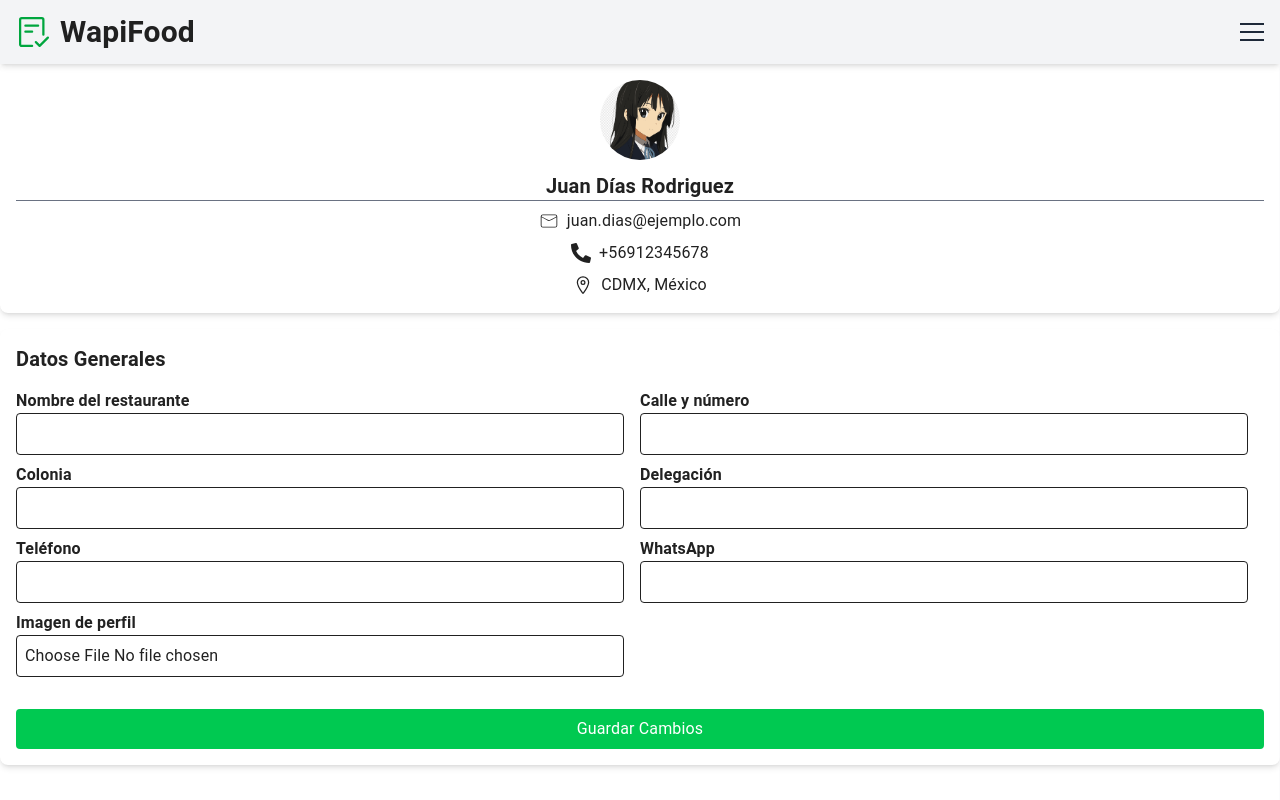
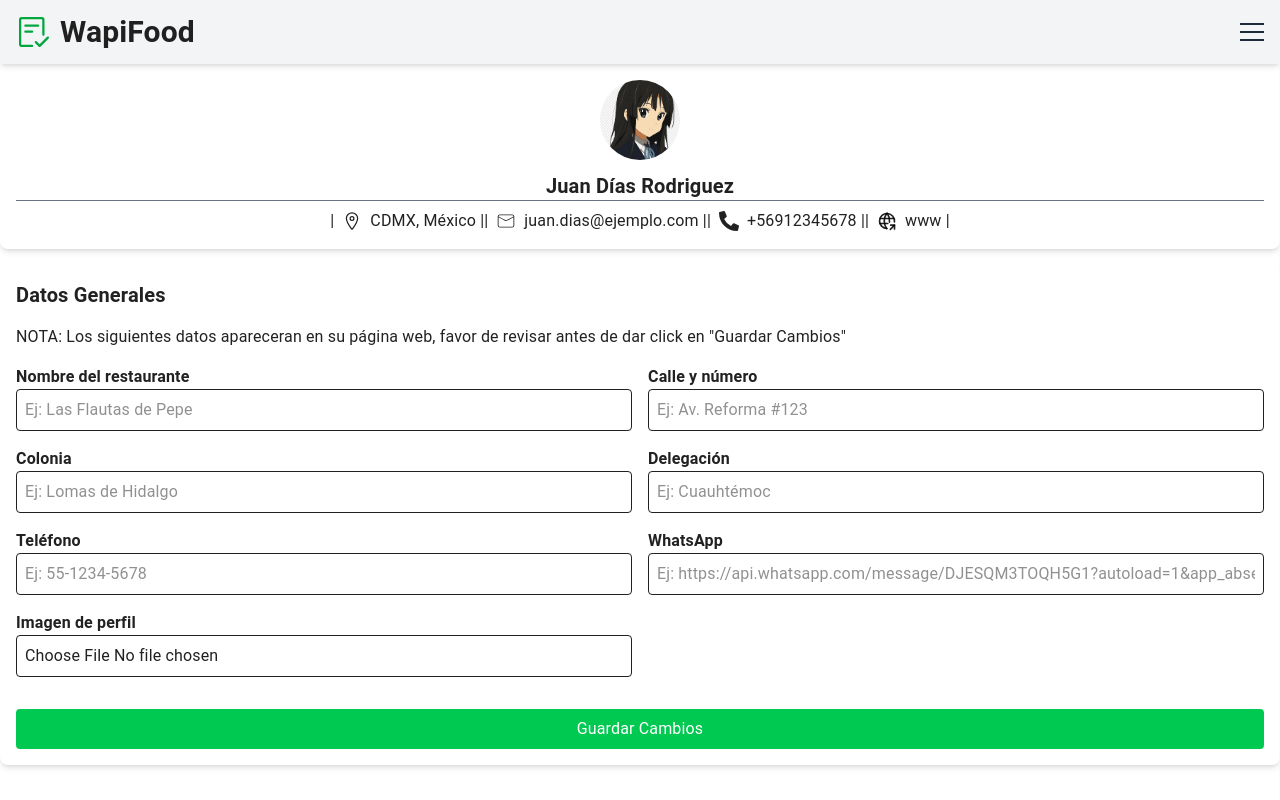
Before and after one commit to wapifoodmx-ctrl/WapifoodFront, a Next.js app: page /user in a window 1280 px wide. Built offline with nearby package versions, Linux system fonts and the light colour scheme; sample sign-in values are in the browser's storage.

Commit message:
se cambiaron cosas en user y se agrego link en la página principal para client menu

```diff
--- a/components/Main.jsx
+++ b/components/Main.jsx
@@ -13,6 +13,9 @@ export default function Main() {
     const handleHowItWorksClick = () => {
         router.push('/login');
     };
+    const handleClientMenuClick = () => {
+        router.push('/clientmenu');
+    }
 
     return (
         <main className="bg-[#3fe283] h-auto ">
@@ -38,6 +41,12 @@ export default function Main() {
                         >
                             Iniciar Sesión
                         </button>
+                        <button
+                            className="rounded-lg bg-white text-black border-black  p-2 w-full cursor-pointer text-2xl"
+                            onClick={handleClientMenuClick}
+                        >
+                            Menu del Cliente
+                        </button>
 
                     </div>
 
--- a/user/userpage.jsx
+++ b/user/userpage.jsx
@@ -1,3 +1,4 @@
+import { TbWorldShare } from "react-icons/tb";
 import { Formik, Form, Field, ErrorMessage } from "formik";
 import * as Yup from "yup";
 import { IoLocationOutline } from "react-icons/io5";
@@ -9,7 +10,7 @@ import Navbar from "@/dashboardComponents/navbar";
 
 // Validaciones con Yup
 const personalInfoSchema = Yup.object().shape({
-  phone: Yup.string().required("Teléfono es requerido"),
+  telephone: Yup.string().required("Teléfono es requerido"),
   profileImage: Yup.mixed().required("La imagen de perfil es requerida"),
 });
 
@@ -31,20 +32,22 @@ export default function UserPage() {
           </div>
           <div className="border-b-1 w-full border-gray-500"></div>
         </div>
-        <div className="space-y-2 mt-2 flex flex-col justify-center items-center">
-          <p className="flex gap-2"><CiMail className="text-xl self-center" /> juan.dias@ejemplo.com</p>
-          <p className="flex gap-2"><FaPhoneAlt className="text-xl self-center" /> +56912345678</p>
-          <p className="flex gap-2"><IoLocationOutline className="text-xl self-center" /> CDMX, México</p>
+        <div className="pt-2 flex flex-col justify-center items-center md:flex-row ">
+          <p className="flex gap-2">| <IoLocationOutline className="text-xl self-center" /> CDMX, México |</p>
+          <p className="flex gap-2">| <CiMail className="text-xl self-center" /> juan.dias@ejemplo.com |</p>
+          <p className="flex gap-2">| <FaPhoneAlt className="text-xl self-center" /> +56912345678 |</p>
+          <a className="flex gap-2 cursor-pointer">| <TbWorldShare className="text-xl self-center"/> www |</a>
         </div>
       </div>
       <div className="bg-white shadow-md rounded-lg p-4 mt-4">
         <Formik
           initialValues={{
-            name: "",
-            lastName: "",
-            email: "",
-            phone: "",
-            position: "",
+            restaurantName: "",
+            street: "",
+            neighborhood: "",
+            delegation: "",
+            telephone: "",
+            whatsapp: "",
             profileImage: null,
           }}
           validationSchema={personalInfoSchema}
@@ -55,43 +58,81 @@ export default function UserPage() {
           {({ setFieldValue }) => (
             <Form className="flex flex-col space-y-4">
               <h3 className="font-bold text-xl">Datos Generales</h3>
-              <div className="grid grid-cols-1 md:grid-cols-2 space-y-2">
-                <div className="flex flex-col pr-4">
-                  <label className="font-bold" htmlFor="name">Nombre del restaurante</label>
-                  <Field type="text" id="name" name="name" className="border p-2 rounded" />
-                  <ErrorMessage name="name" component="div" className="text-red-500 text-sm" />
+              <p>NOTA: Los siguientes datos apareceran en su página web, favor de revisar antes de dar click en "Guardar Cambios"</p>
+              <div className="grid grid-cols-1 md:grid-cols-2 gap-4">
+                <div className="flex flex-col">
+                  <label className="font-bold" htmlFor="restaurantName">Nombre del restaurante</label>
+                  <Field
+                    type="text"
+                    id="restaurantName"
+                    name="restaurantName"
+                    placeholder="Ej: Las Flautas de Pepe"
+                    className="border p-2 rounded"
+                  />
+                  <ErrorMessage name="restaurantName" component="div" className="text-red-500 text-sm" />
                 </div>
-                <div className="flex flex-col pr-4">
-                  <label className="font-bold" htmlFor="lastName">Calle y número</label>
-                  <Field type="text" id="lastName" name="lastName" className="border p-2 rounded" />
-                  <ErrorMessage name="lastName" component="div" className="text-red-500 text-sm" />
+                <div className="flex flex-col">
+                  <label className="font-bold" htmlFor="street">Calle y número</label>
+                  <Field
+                    type="text"
+                    id="street"
+                    name="street"
+                    placeholder="Ej: Av. Reforma #123"
+                    className="border p-2 rounded"
+                  />
+                  <ErrorMessage name="street" component="div" className="text-red-500 text-sm" />
                 </div>
-                <div className="flex flex-col pr-4">
-                  <label className="font-bold" htmlFor="email">Colonia</label>
-                  <Field type="email" id="email" name="email" className="border p-2 rounded" />
-                  <ErrorMessage name="email" component="div" className="text-red-500 text-sm" />
+                <div className="flex flex-col">
+                  <label className="font-bold" htmlFor="neighborhood">Colonia</label>
+                  <Field
+                    type="text"
+                    id="neighborhood"
+                    name="neighborhood"
+                    placeholder="Ej: Lomas de Hidalgo"
+                    className="border p-2 rounded"
+                  />
+                  <ErrorMessage name="neighborhood" component="div" className="text-red-500 text-sm" />
                 </div>
-                <div className="flex flex-col pr-4">
-                  <label className="font-bold" htmlFor="phone">Delegación</label>
-                  <Field type="tel" id="phone" name="phone" className="border p-2 rounded" />
-                  <ErrorMessage name="phone" component="div" className="text-red-500 text-sm" />
+                <div className="flex flex-col">
+                  <label className="font-bold" htmlFor="delegation">Delegación</label>
+                  <Field
+                    type="text"
+                    id="delegation"
+                    name="delegation"
+                    placeholder="Ej: Cuauhtémoc"
+                    className="border p-2 rounded"
+                  />
+                  <ErrorMessage name="delegation" component="div" className="text-red-500 text-sm" />
                 </div>
-                <div className="flex flex-col pr-4">
-                  <label className="font-bold" htmlFor="position">Teléfono</label>
-                  <Field type="text" id="position" name="position" className="border p-2 rounded" />
-                  <ErrorMessage name="position" component="div" className="text-red-500 text-sm" />
+                <div className="flex flex-col">
+                  <label className="font-bold" htmlFor="telephone">Teléfono</label>
+                  <Field
+                    type="tel"
+                    id="telephone"
+                    name="telephone"
+                    placeholder="Ej: 55-1234-5678"
+                    className="border p-2 rounded"
+                  />
+                  <ErrorMessage name="telephone" component="div" className="text-red-500 text-sm" />
                 </div>
-                <div className="flex flex-col pr-4">
-                  <label className="font-bold" htmlFor="position">WhatsApp</label>
-                  <Field type="text" id="position" name="position" className="border p-2 rounded" />
-                  <ErrorMessage name="position" component="div" className="text-red-500 text-sm" />
+                <div className="flex flex-col">
+                  <label className="font-bold" htmlFor="whatsapp">WhatsApp</label>
+                  <Field
+                    type="tel"
+                    id="whatsapp"
+                    name="whatsapp"
+                    placeholder="Ej: https://api.whatsapp.com/message/DJESQM3TOQH5G1?autoload=1&app_absent=0"
+                    className="border p-2 rounded"
+                  />
+                  <ErrorMessage name="whatsapp" component="div" className="text-red-500 text-sm" />
                 </div>
-                <div className="flex flex-col pr-4">
-                  <label className="font-bold" htmlFor="profileImage">Imagen de perfil</label>
+                <div className="flex flex-col">
+                  <label className="font-bold cursor-pointer" htmlFor="profileImage">Imagen de perfil</label>
                   <input
                     type="file"
                     id="profileImage"
                     name="profileImage"
+                    accept="image/*"
                     className="border p-2 rounded cursor-pointer"
                     onChange={(event) => {
                       setFieldValue("profileImage", event.currentTarget.files[0]);
```
